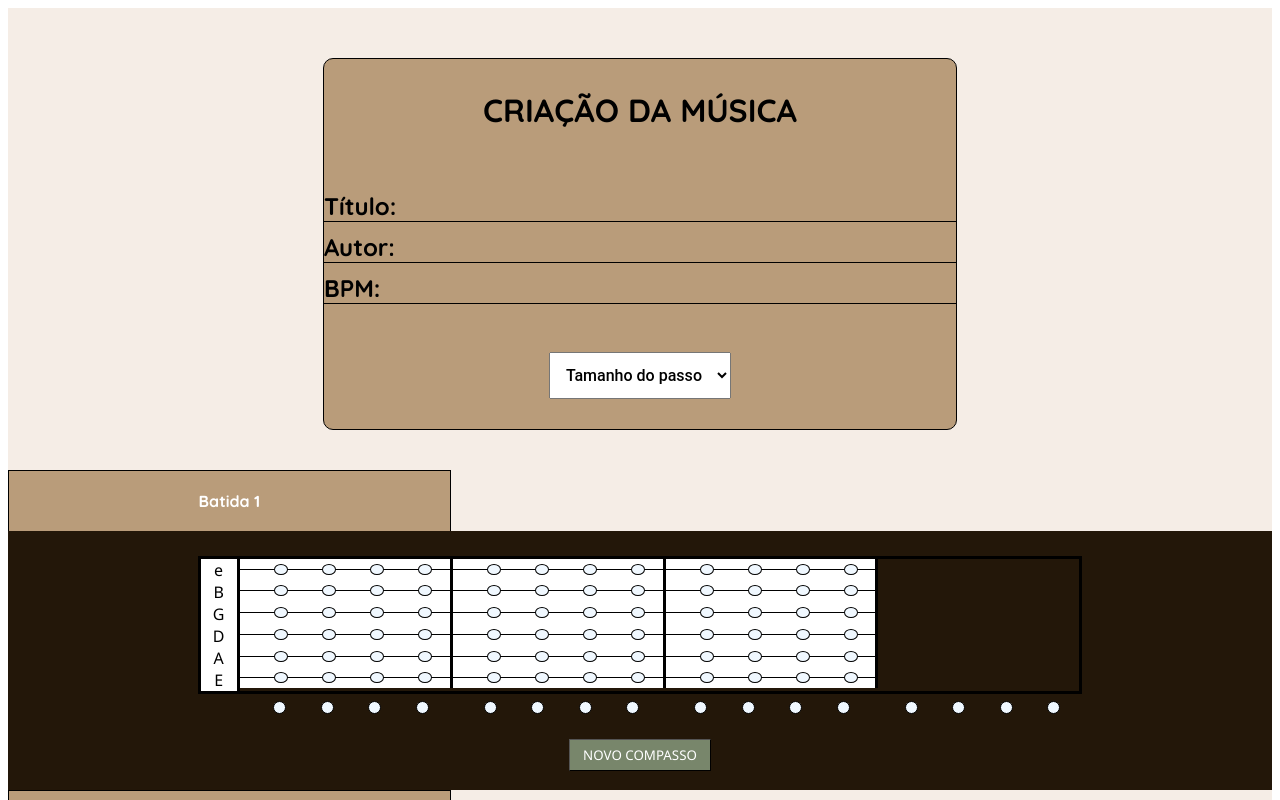
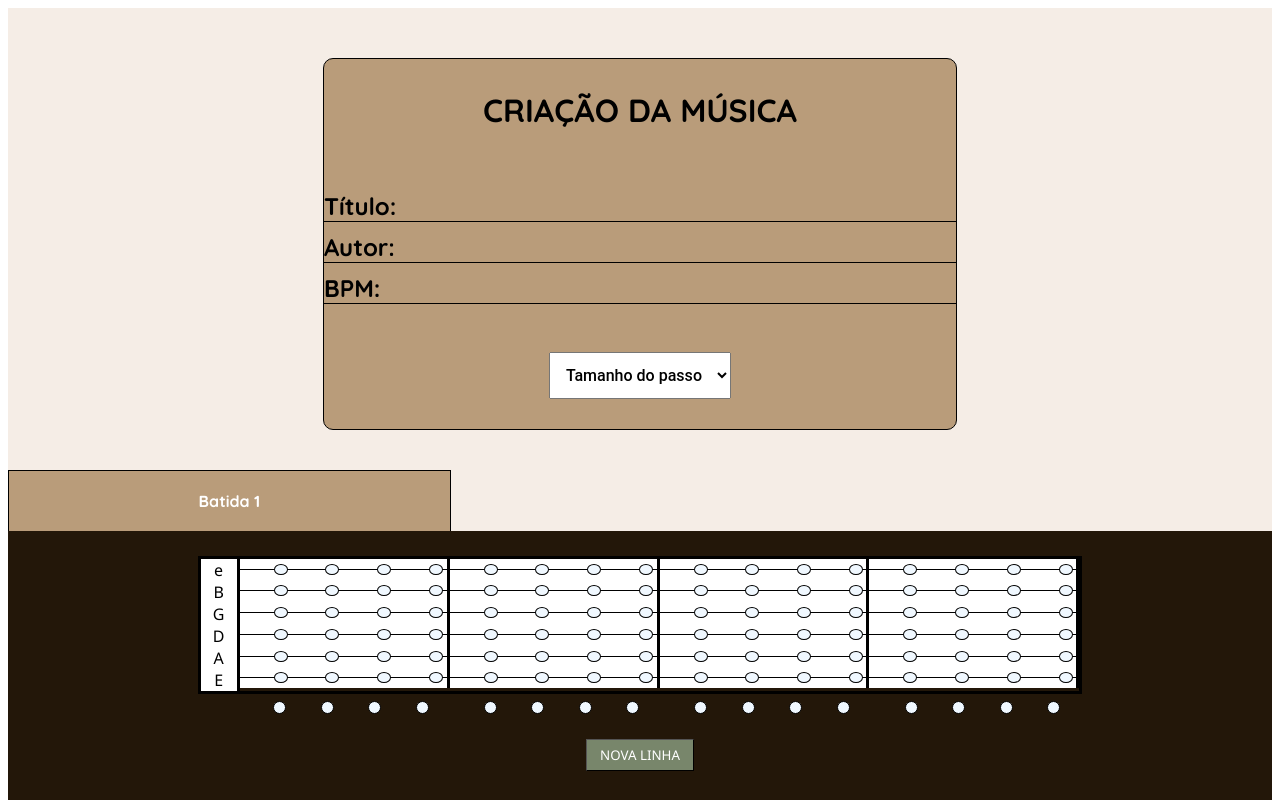
Before and after one commit to MarianaVRabelo/violaomagico-web-frontend, a React (Create React App) app: page /page-test in a window 1280 px wide. Both pictures are taken after a click on the button "NOVA BATIDA". Shown: the top 800 px of the page. Built offline with nearby package versions, Linux system fonts and the light colour scheme.

Commit message:
componentizacao de colunas

```diff
--- /dev/null
+++ b/src/components/Column/Column.js
@@ -0,0 +1,31 @@
+import {Line, ContainerColumn} from "./Styles"
+import Dots  from "../Dots/Dots";
+
+
+function Column() {
+    return(
+        <ContainerColumn>
+            <Line>
+                <Dots />
+            </Line>
+            <Line>
+                <Dots />
+            </Line>
+            <Line>
+                <Dots />
+            </Line>
+            <Line>
+                <Dots />
+            </Line>
+            <Line>
+                <Dots />
+            </Line>
+            <Line>
+                <Dots />
+            </Line>
+        </ContainerColumn>
+
+    );
+}
+
+export default Column;
--- /dev/null
+++ b/src/components/Column/Styles.js
@@ -0,0 +1,22 @@
+import styled from "styled-components";
+
+export const Line = styled.div`
+	width: 100%;
+	display: flex;
+    flex-direction: row;
+	height: 1px;
+	background-color: #000000;
+    //background-color: red;
+
+`;
+
+
+export const ContainerColumn = styled.div`
+    width: 30%;
+    display: flex;
+    flex-direction: column;
+    justify-content: space-between;
+    //margin-left: 15%;
+    //background-color: yellow;
+
+`;
--- a/src/components/Compasso/Compasso.js
+++ b/src/components/Compasso/Compasso.js
@@ -1,47 +1,14 @@
-import { Fret, Line} from "./Styles";
-import Dots  from "../Dots/Dots";
+import { Fret} from "./Styles";
+import Column from "../Column/Column";
 
 function Compasso(){
 
     return(
-
         <Fret>
-            <Line>
-                <Dots />
-                <Dots />
-                <Dots />
-                <Dots />
-            </Line>
-            <Line>
-                <Dots />
-                <Dots />
-                <Dots />
-                <Dots />
-            </Line>
-            <Line>
-                <Dots />
-                <Dots />
-                <Dots />
-                <Dots />
-            </Line>
-            <Line>
-                <Dots />
-                <Dots />
-                <Dots />
-                <Dots />
-            </Line>
-            <Line>
-                <Dots />
-                <Dots />
-                <Dots />
-                <Dots />
-            </Line>
-            <Line>
-                <Dots />
-                <Dots />
-                <Dots />
-                <Dots />
-            </Line>
+            <Column></Column>
+            <Column></Column>
+            <Column></Column>
+            <Column></Column>
         </Fret>
     );
 
--- a/src/components/Compasso/Styles.js
+++ b/src/components/Compasso/Styles.js
@@ -2,7 +2,7 @@ import styled from "styled-components";
 
 export const Fret = styled.div`
 	display: flex;
-	flex-direction: column;
+	flex-direction: row;
 	height: 110px;
 	width: 25%; //cada compasso ocupar 1/4 do braço
 	border-style: solid; // coloca a divisão entre os compassos
@@ -12,14 +12,7 @@ export const Fret = styled.div`
 	border-left: 0ch;
 	background-color: #ffffff;
 
-	justify-content: space-between;
+	//justify-content: space-between;
 	padding-top: 1.1%;
 	padding-bottom: 1.1%;
 `;
-
-export const Line = styled.div`
-	width: 100%;
-	display: flex;
-	height: 1px;
-	background-color: #000000;
-`;
--- a/src/components/CreateMusic/CreateMusic.js
+++ b/src/components/CreateMusic/CreateMusic.js
@@ -28,7 +28,7 @@ function CreateMusicComponent() {
 					<String>E</String>
 				</GuitarStrings>
 				<GuitarFrets>
-
+					<Compasso />
 					<Compasso />
 					<Compasso />
 					<Compasso />
@@ -60,7 +60,7 @@ function CreateMusicComponent() {
 					<WeirdButton />
 				</OutsideDots>
 			</ContainerOutsideDots>
-			<BotaoNovoCompasso>NOVO COMPASSO</BotaoNovoCompasso>
+			<BotaoNovoCompasso>NOVA LINHA</BotaoNovoCompasso>
 		</Body>
 	);
 }
--- a/src/pages/CreateMusic/CreateMusic.js
+++ b/src/pages/CreateMusic/CreateMusic.js
@@ -87,6 +87,7 @@ function CreateMusic() {
 									isSelected={isSelected}
 								/>
 								<CreateMusicComponent/>
+								<CreateMusicComponent/>
 							</div>
 						);
 
```
